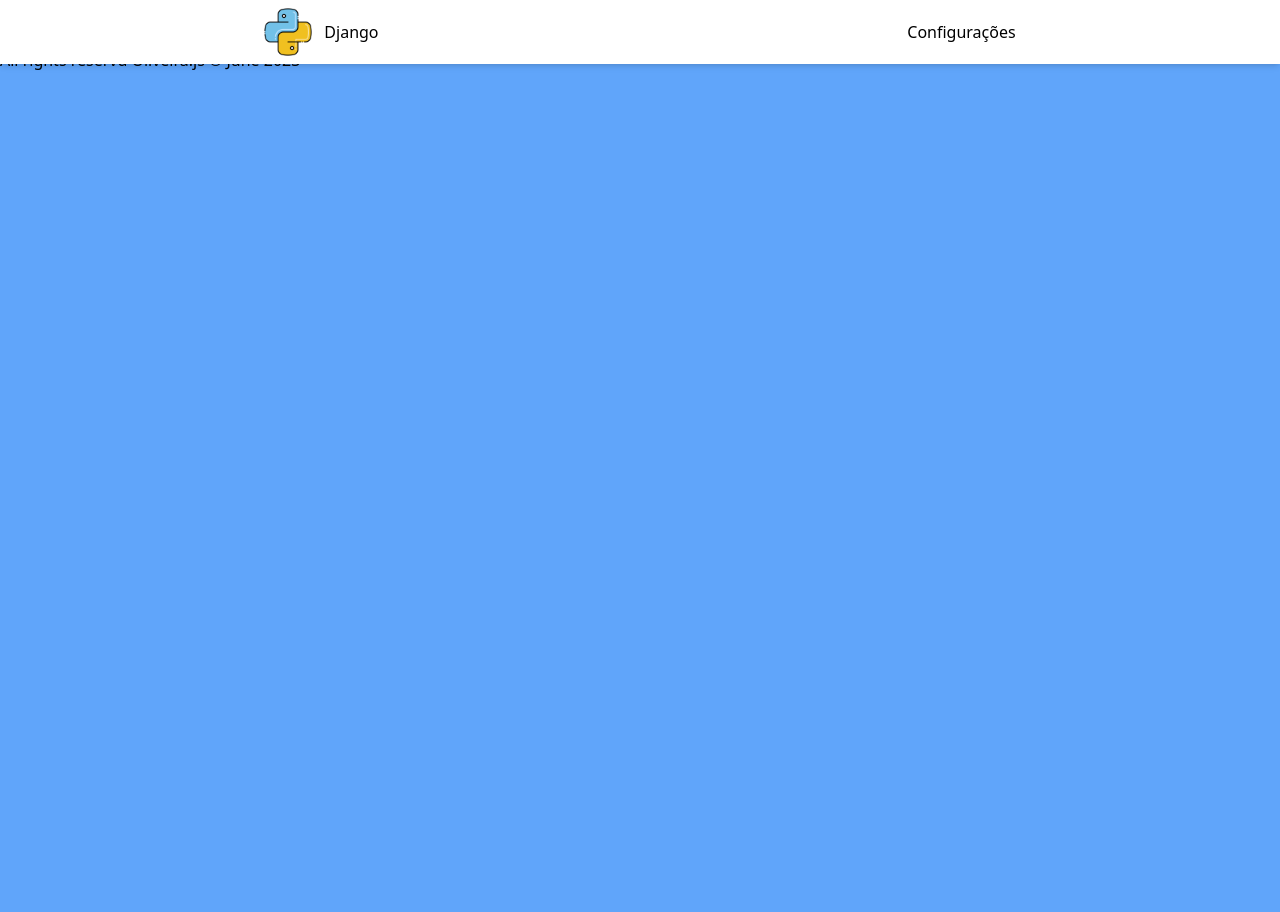
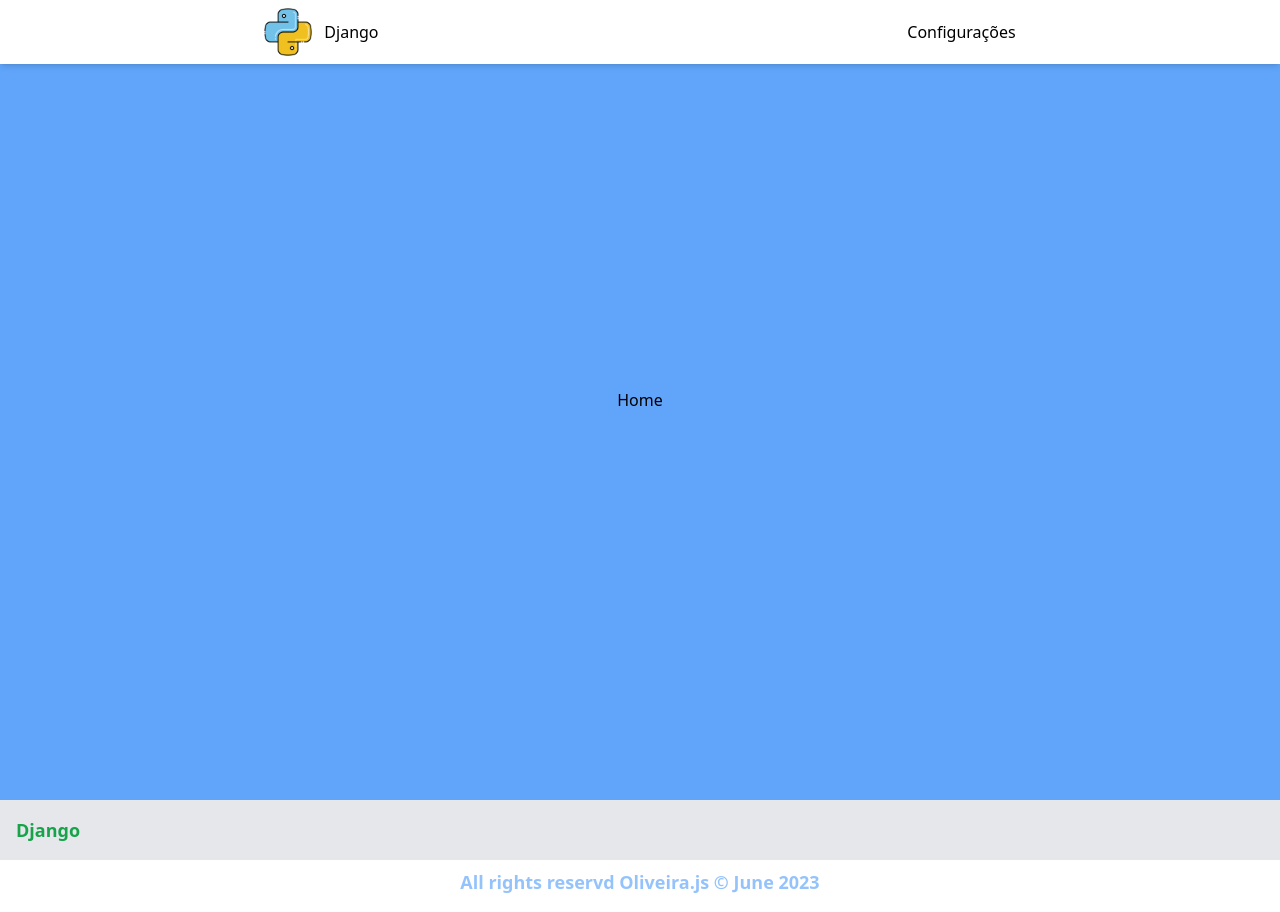
Before and after one commit to Jeferson-Js/Cadastro_de_usuarios, a Django app: page / in a window 1280 px wide. Before the commit the page ends 70 px from the top, so only its background shows below. Run offline with Django 4.2, Linux system fonts and the light colour scheme; some libraries are stand-ins or nearby versions.

Commit message:
Create the navbar and footer.

```diff
--- a/templates/base.html
+++ b/templates/base.html
@@ -22,11 +22,11 @@
     </header>
     {% block conteudo %}
     {% endblock %}
-    <footer>
-        <div>
-            <h3>Django</h3>
+    <footer class="bg-white w-full h-28">
+        <div class="bg-gray-200 p-4">
+            <h3 class="font-semibold lg:text-lg md:text-base text-sm text-green-600">Django</h3>
         </div>
-        <p>All rights reservd Oliveira.js &copy; June 2023</p>
+        <p class="lg:text-lg md:text-base text-sm text-center pt-2 text-blue-400 font-semibold animate-pulse">All rights reservd Oliveira.js &copy; June 2023</p>
     </footer>
 </body>
 </html>
--- a/templates/home/index.html
+++ b/templates/home/index.html
@@ -1,7 +1,7 @@
 {% extends 'base.html' %}
 {% load static %}
 {% block conteudo %}
-<section>
+<section class="min-h-screen flex justify-center items-center">
     <h1>{{ title }}</h1>
 </section>
 {% endblock %}
```
